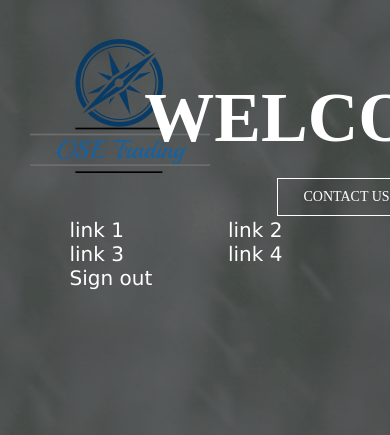
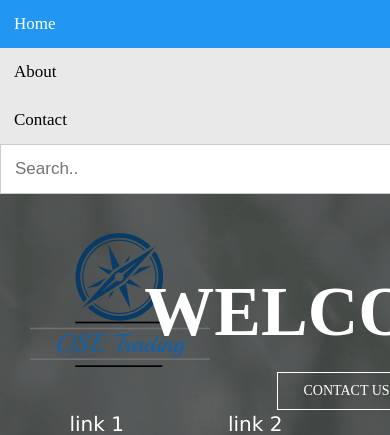
Before and after one commit to Stoney0909/OSE_Trading, a Flask app: page /Home in a window 390 px wide; the page is wider, and only the part inside the window is pictured. Shown: the top 435 px of that part. Run offline with Flask 2, Linux system fonts and the light colour scheme; some libraries are stand-ins or nearby versions.

Commit message:
Added search bar

```diff
--- a/app.py
+++ b/app.py
@@ -3,6 +3,7 @@ from flask_mysqldb import MySQL
 import MySQLdb.cursors
 import re
 import datetime
+import yahoo_finance as yf
 
 app = Flask(__name__)
 
--- a/static/css/home_Page.css
+++ b/static/css/home_Page.css
@@ -72,3 +72,57 @@
         background: white;
         color: darkslategray;
     }
+
+    .topnav {
+  overflow: hidden;
+  background-color: #e9e9e9;
+}
+
+/* Style the links inside the navigation bar */
+.topnav a {
+  float: left;
+  display: block;
+  color: black;
+  text-align: center;
+  padding: 14px 16px;
+  text-decoration: none;
+  font-size: 17px;
+}
+
+/* Change the color of links on hover */
+.topnav a:hover {
+  background-color: #ddd;
+  color: black;
+}
+
+/* Style the "active" element to highlight the current page */
+.topnav a.active {
+  background-color: #2196F3;
+  color: white;
+}
+
+/* Style the search box inside the navigation bar */
+.topnav input[type=text] {
+  float: right;
+  padding: 6px;
+  border: none;
+  margin-top: 8px;
+  margin-right: 16px;
+  font-size: 17px;
+}
+
+/* When the screen is less than 600px wide, stack the links and the search field vertically instead of horizontally */
+@media screen and (max-width: 600px) {
+    .topnav a, .topnav input[type=text] {
+        float: none;
+        display: block;
+        text-align: left;
+        width: 100%;
+        margin: 0;
+        padding: 14px;
+    }
+
+    .topnav input[type=text] {
+        border: 1px solid #ccc;
+    }
+}
--- a/templates/Home_page.html
+++ b/templates/Home_page.html
@@ -18,6 +18,12 @@
 </style>
 
 <body>
+<div class="topnav">
+  <a class="active" href="#home">Home</a>
+  <a href="#about">About</a>
+  <a href="#contact">Contact</a>
+  <input type="text" placeholder="Search..">
+</div>
 <header>
     <div class="wrapper">
         <div class="logo">
```
